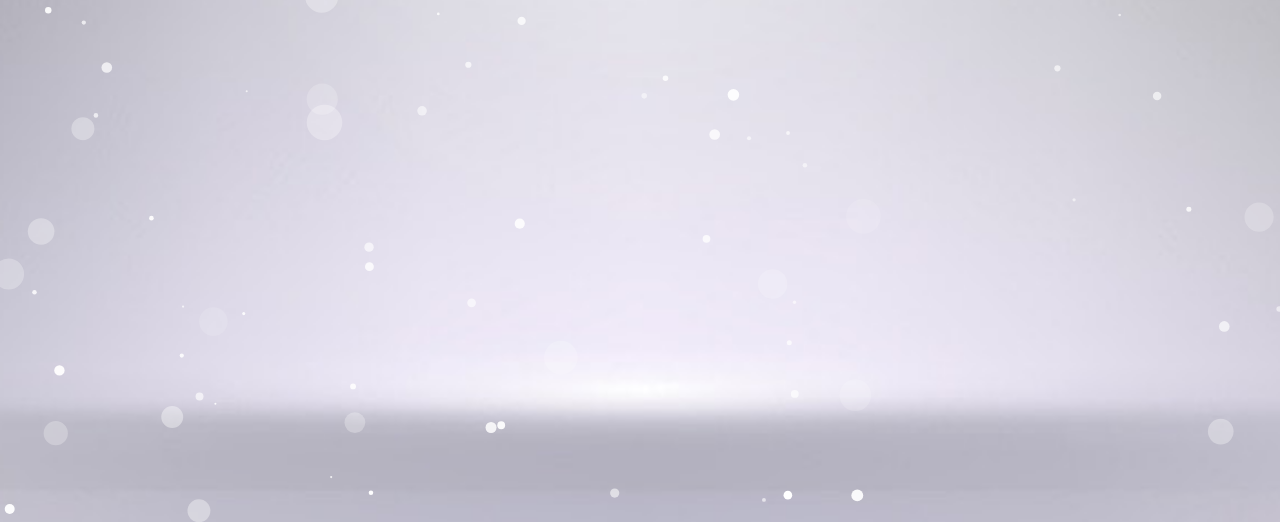
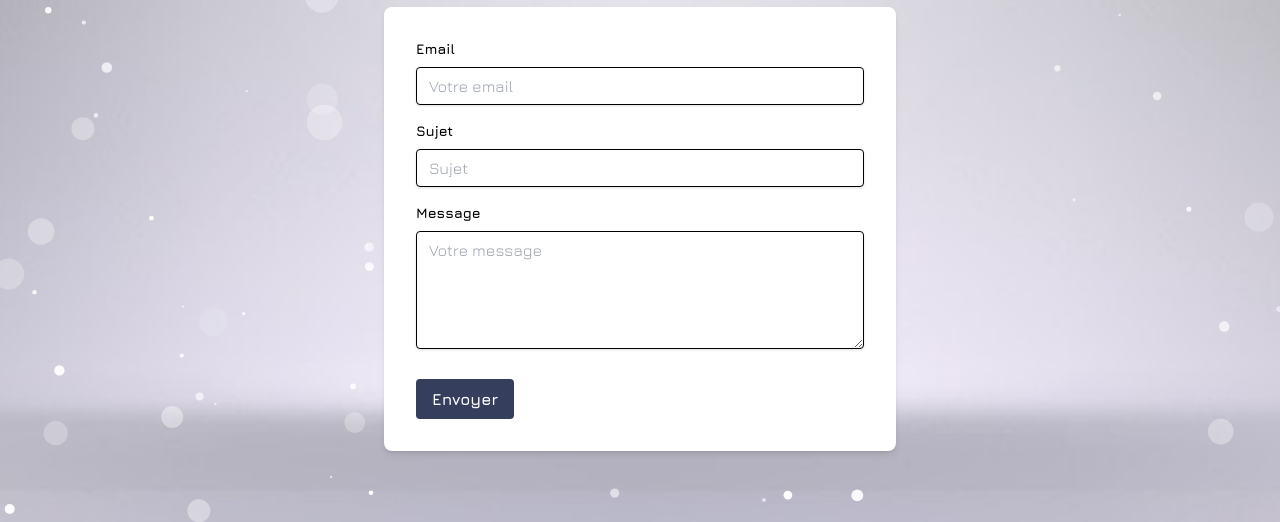
Before and after one commit to pavuchochek/portfolio, a website: page src/contact.html in a window 1280 px wide. Shown: the part 278-800 px from the top of the page. Drawn offline with nearby package versions, Linux system fonts and the light colour scheme.

Commit message:
feat:  formulaire de contact

```diff
--- a/src/contact.html
+++ b/src/contact.html
@@ -48,6 +48,34 @@
             <img src="./img/arrow.svg" alt="retour" class="w-32">
             <p>Retour vers l'accueil</p>
         </a>
+        <section class="flex flex-col items-center justify-center mt-10">
+            <h2 class="text-3xl font-bold mb-6">Contactez-moi</h2>
+            <form class="w-full max-w-lg bg-white p-8 rounded-lg shadow-md">
+                <div class="mb-4">
+                    <label class="block text-gray-700 text-sm font-bold mb-2" for="email">
+                        Email
+                    </label>
+                    <input class="shadow appearance-none border rounded w-full py-2 px-3 text-gray-700 leading-tight focus:outline-none focus:shadow-outline" id="email" type="email" placeholder="Votre email">
+                </div>
+                <div class="mb-4">
+                    <label class="block text-gray-700 text-sm font-bold mb-2" for="subject">
+                        Sujet
+                    </label>
+                    <input class="shadow appearance-none border rounded w-full py-2 px-3 text-gray-700 leading-tight focus:outline-none focus:shadow-outline" id="subject" type="text" placeholder="Sujet">
+                </div>
+                <div class="mb-6">
+                    <label class="block text-gray-700 text-sm font-bold mb-2" for="message">
+                        Message
+                    </label>
+                    <textarea class="shadow appearance-none border rounded w-full py-2 px-3 text-gray-700 leading-tight focus:outline-none focus:shadow-outline" id="message" rows="5" placeholder="Votre message"></textarea>
+                </div>
+                <div class="flex items-center justify-between">
+                    <button class="bg-blue_background hover:animate-blink text-white font-bold py-2 px-4 rounded focus:outline-none focus:shadow-outline" type="button">
+                        Envoyer
+                    </button>
+                </div>
+            </form>
+        </section>
     </main>
 </body>
 </html>
```
Also changed, not shown: src/output.css.
